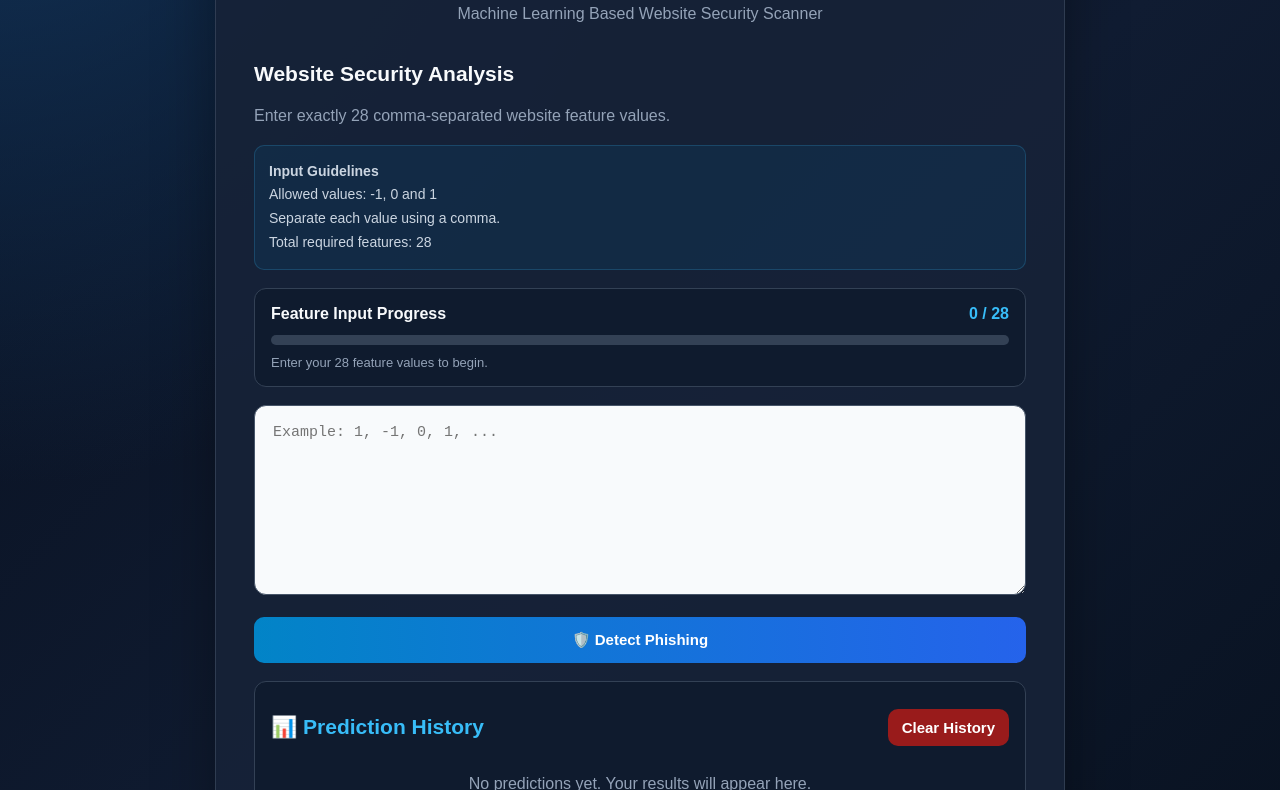
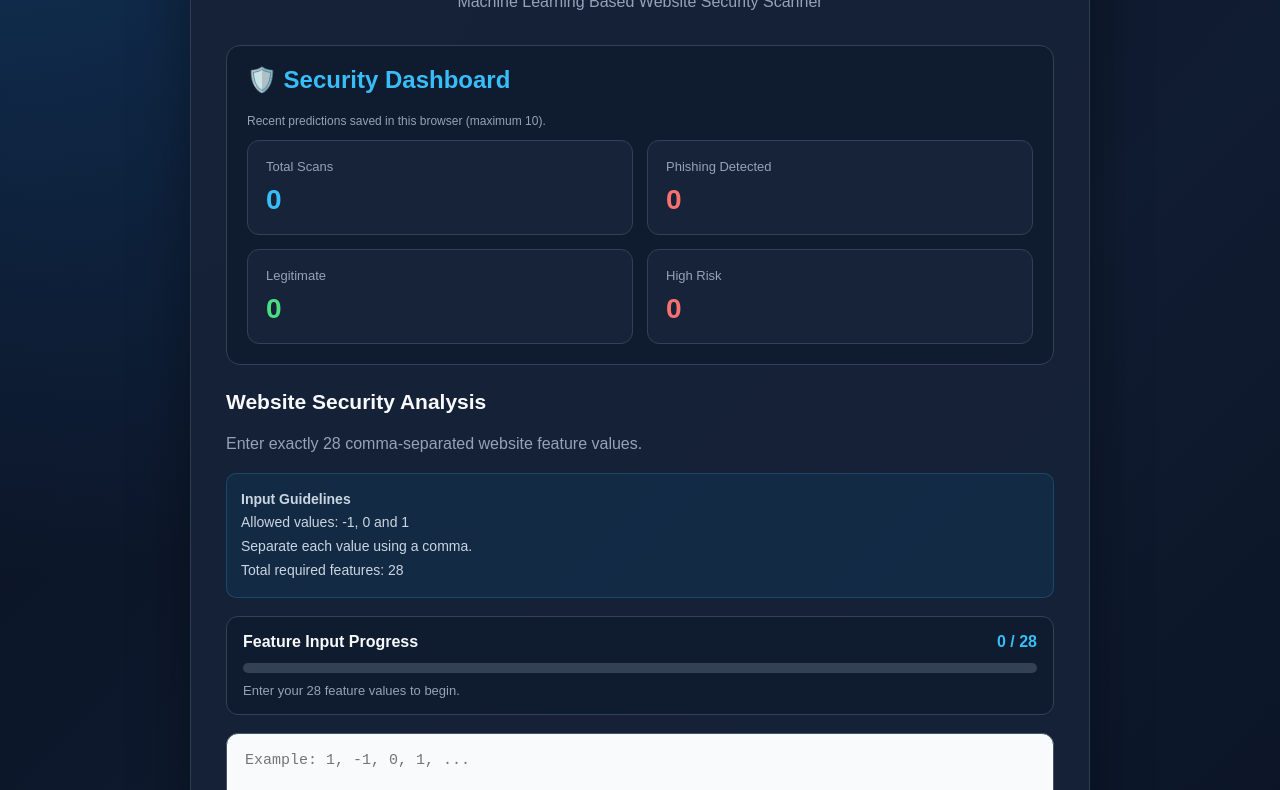
Before and after one commit to b1bhavay/Phishing-Website-Detection, a plain HTML site: page static/index.html in a window 1280 px wide. Shown: the part 212-1002 px from the top of the page. Drawn offline with Linux system fonts and the light colour scheme.

Commit message:
Update index.html

```diff
--- a/static/index.html
+++ b/static/index.html
@@ -12,7 +12,7 @@
 body {
     margin: 0;
     min-height: 100vh;
-    padding: 35px 18px;
+    padding: 25px 18px;
     font-family: Arial, sans-serif;
     color: #f8fafc;
     background:
@@ -21,18 +21,27 @@ body {
 }
 
 .container {
-    max-width: 850px;
+    max-width: 900px;
     margin: 25px auto;
-    padding: 38px;
+    padding: 35px;
     border: 1px solid rgba(148,163,184,.2);
     border-radius: 22px;
     background: rgba(23,35,56,.94);
     box-shadow: 0 20px 60px rgba(0,0,0,.35);
 }
 
-.header { text-align: center; margin-bottom: 35px; }
-.shield { font-size: 42px; margin-bottom: 10px; }
-h1 { color: #38bdf8; font-size: 34px; margin: 8px 0; }
+.header {
+    text-align: center;
+    margin-bottom: 30px;
+}
+
+.shield { font-size: 44px; }
+
+h1 {
+    color: #38bdf8;
+    font-size: 34px;
+    margin: 8px 0;
+}
 
 .subtitle, .description {
     color: #94a3b8;
@@ -40,6 +49,47 @@ h1 { color: #38bdf8; font-size: 34px; margin: 8px 0; }
 }
 
 .section-title { font-size: 21px; }
+
+.dashboard {
+    margin: 25px 0;
+    padding: 20px;
+    background: #0f1b2e;
+    border: 1px solid #334155;
+    border-radius: 14px;
+}
+
+.dashboard h2 {
+    color: #38bdf8;
+    margin-top: 0;
+}
+
+.dashboard-grid {
+    display: grid;
+    grid-template-columns: repeat(2, 1fr);
+    gap: 14px;
+}
+
+.dashboard-card {
+    background: #172338;
+    border: 1px solid #334155;
+    border-radius: 12px;
+    padding: 18px;
+}
+
+.dashboard-label {
+    color: #94a3b8;
+    font-size: 13px;
+    margin-bottom: 10px;
+}
+
+.dashboard-number {
+    font-size: 28px;
+    font-weight: bold;
+    color: #38bdf8;
+}
+
+.dashboard-number.danger { color: #f87171; }
+.dashboard-number.safe { color: #4ade80; }
 
 .guidance {
     margin: 15px 0;
@@ -66,7 +116,11 @@ h1 { color: #38bdf8; font-size: 34px; margin: 8px 0; }
     margin-bottom: 12px;
 }
 
-#counter { color: #38bdf8; font-weight: bold; }
+#counter {
+    color: #38bdf8;
+    font-weight: bold;
+}
+
 #counter.complete { color: #4ade80; }
 
 .progress-track {
@@ -126,8 +180,15 @@ button {
     cursor: pointer;
 }
 
-button:disabled { opacity: .6; cursor: not-allowed; }
-.detect-btn { width: 100%; margin-top: 18px; }
+button:disabled {
+    opacity: .6;
+    cursor: not-allowed;
+}
+
+.detect-btn {
+    width: 100%;
+    margin-top: 18px;
+}
 
 #result {
     display: none;
@@ -209,7 +270,10 @@ button:disabled { opacity: .6; cursor: not-allowed; }
     text-align: center;
 }
 
-.recommendations li { margin: 10px 0; line-height: 1.5; }
+.recommendations li {
+    margin: 10px 0;
+    line-height: 1.5;
+}
 
 .history-header {
     display: flex;
@@ -219,7 +283,10 @@ button:disabled { opacity: .6; cursor: not-allowed; }
     flex-wrap: wrap;
 }
 
-.history-header h2 { color: #38bdf8; font-size: 21px; }
+.history-header h2 {
+    color: #38bdf8;
+    font-size: 21px;
+}
 
 .clear-btn {
     background: #991b1b;
@@ -261,6 +328,7 @@ button:disabled { opacity: .6; cursor: not-allowed; }
     h1 { font-size: 26px; }
     textarea { height: 160px; }
     .metric-grid { grid-template-columns: 1fr; }
+    .dashboard-grid { grid-template-columns: 1fr 1fr; }
 }
 </style>
 </head>
@@ -271,7 +339,41 @@ button:disabled { opacity: .6; cursor: not-allowed; }
     <div class="header">
         <div class="shield">🛡️</div>
         <h1>Phishing Website Detection</h1>
-        <p class="subtitle">Machine Learning Based Website Security Scanner</p>
+        <p class="subtitle">
+            Machine Learning Based Website Security Scanner
+        </p>
+    </div>
+
+    <!-- SECURITY DASHBOARD -->
+    <div class="dashboard">
+        <h2>🛡️ Security Dashboard</h2>
+        <p class="history-date">
+            Recent predictions saved in this browser (maximum 10).
+        </p>
+
+        <div class="dashboard-grid">
+
+            <div class="dashboard-card">
+                <div class="dashboard-label">Total Scans</div>
+                <div class="dashboard-number" id="totalScans">0</div>
+            </div>
+
+            <div class="dashboard-card">
+                <div class="dashboard-label">Phishing Detected</div>
+                <div class="dashboard-number danger" id="phishingCount">0</div>
+            </div>
+
+            <div class="dashboard-card">
+                <div class="dashboard-label">Legitimate</div>
+                <div class="dashboard-number safe" id="legitimateCount">0</div>
+            </div>
+
+            <div class="dashboard-card">
+                <div class="dashboard-label">High Risk</div>
+                <div class="dashboard-number danger" id="highRiskCount">0</div>
+            </div>
+
+        </div>
     </div>
 
     <h2 class="section-title">Website Security Analysis</h2>
@@ -287,15 +389,20 @@ button:disabled { opacity: .6; cursor: not-allowed; }
         Total required features: 28
     </div>
 
+    <!-- FEATURE COUNTER -->
     <div class="counter-card">
         <div class="counter-top">
             <strong>Feature Input Progress</strong>
             <span id="counter">0 / 28</span>
         </div>
+
         <div class="progress-track">
             <div id="progress"></div>
         </div>
-        <div id="inputStatus">Enter your 28 feature values to begin.</div>
+
+        <div id="inputStatus">
+            Enter your 28 feature values to begin.
+        </div>
     </div>
 
     <textarea
@@ -304,19 +411,27 @@ button:disabled { opacity: .6; cursor: not-allowed; }
         oninput="updateCounter()"
     ></textarea>
 
-    <button class="detect-btn" id="detectBtn" onclick="detectWebsite()">
+    <button
+        class="detect-btn"
+        id="detectBtn"
+        onclick="detectWebsite()"
+    >
         🛡️ Detect Phishing
     </button>
 
+    <!-- PREDICTION RESULT -->
     <div id="result" aria-live="polite"></div>
 
+    <!-- PREDICTION HISTORY -->
     <div class="history-card">
         <div class="history-header">
             <h2>📊 Prediction History</h2>
+
             <button class="clear-btn" onclick="clearHistory()">
                 Clear History
             </button>
         </div>
+
         <div id="historyList"></div>
     </div>
 
@@ -329,6 +444,63 @@ button:disabled { opacity: .6; cursor: not-allowed; }
 <script>
 const HISTORY_KEY = "phishingPredictionHistory";
 
+/* SECURITY DASHBOARD */
+function renderDashboard() {
+    let history = [];
+
+    try {
+        history = JSON.parse(
+            localStorage.getItem(HISTORY_KEY) || "[]"
+        );
+    } catch (error) {
+        history = [];
+    }
+
+    if (!Array.isArray(history)) {
+        history = [];
+    }
+
+    const recentHistory = history.slice(0, 10);
+
+    let phishing = 0;
+    let legitimate = 0;
+    let highRisk = 0;
+
+    recentHistory.forEach(item => {
+        const result = String(
+            typeof item === "string"
+                ? item
+                : item.result || ""
+        ).toLowerCase();
+
+        if (result.includes("phishing")) {
+            phishing++;
+        } else if (result.includes("legitimate")) {
+            legitimate++;
+        }
+
+        if (
+            typeof item === "object" &&
+            String(item.risk_level || "").toLowerCase() === "high"
+        ) {
+            highRisk++;
+        }
+    });
+
+    document.getElementById("totalScans").textContent =
+        recentHistory.length;
+
+    document.getElementById("phishingCount").textContent =
+        phishing;
+
+    document.getElementById("legitimateCount").textContent =
+        legitimate;
+
+    document.getElementById("highRiskCount").textContent =
+        highRisk;
+}
+
+/* INPUT DETAILS */
 function getInputDetails() {
     const input = document.getElementById("features").value.trim();
 
@@ -346,6 +518,7 @@ function getInputDetails() {
     };
 }
 
+/* FEATURE COUNTER */
 function updateCounter() {
     const details = getInputDetails();
 
@@ -374,11 +547,15 @@ function updateCounter() {
     } else {
         counter.classList.add("complete");
         progress.classList.add("complete");
-        status.innerText = "✓ All 28 feature values are valid. Ready to predict!";
+
+        status.innerText =
+            "✓ All 28 feature values are valid. Ready to predict!";
+
         status.className = "valid";
     }
 }
 
+/* DISPLAY MESSAGE */
 function showMessage(message, type) {
     const result = document.getElementById("result");
     result.replaceChildren();
@@ -390,6 +567,7 @@ function showMessage(message, type) {
     result.className = "show " + type;
 }
 
+/* SAVE PREDICTION */
 function savePrediction(data) {
     try {
         const history = JSON.parse(
@@ -410,11 +588,14 @@ function savePrediction(data) {
         );
 
         renderHistory();
+        renderDashboard();
+
     } catch (error) {
         console.warn("Could not save prediction history.", error);
     }
 }
 
+/* PREDICTION HISTORY */
 function renderHistory() {
     const historyList = document.getElementById("historyList");
     historyList.replaceChildren();
@@ -432,7 +613,9 @@ function renderHistory() {
     if (!Array.isArray(history) || history.length === 0) {
         const empty = document.createElement("div");
         empty.className = "empty-history";
-        empty.textContent = "No predictions yet. Your results will appear here.";
+        empty.textContent =
+            "No predictions yet. Your results will appear here.";
+
         historyList.appendChild(empty);
         return;
     }
@@ -446,7 +629,9 @@ function renderHistory() {
         const label = document.createElement("div");
         label.className = "history-result";
 
-        const normalized = String(item.result || "").toLowerCase();
+        const normalized = String(
+            typeof item === "string" ? item : item.result || ""
+        ).toLowerCase();
 
         if (normalized.includes("phishing")) {
             label.classList.add("phishing");
@@ -454,24 +639,33 @@ function renderHistory() {
             label.classList.add("legitimate");
         }
 
-        label.textContent = item.result || "Prediction completed";
+        label.textContent =
+            typeof item === "string"
+                ? item
+                : item.result || "Prediction completed";
 
+        details.appendChild(label);
+
+        if (typeof item === "object") {
             const date = document.createElement("div");
             date.className = "history-date";
 
             const parsedDate = new Date(item.date);
+
             date.textContent = isNaN(parsedDate.getTime())
                 ? "Date unavailable"
                 : parsedDate.toLocaleString();
 
-        details.appendChild(label);
             details.appendChild(date);
 
             if (item.confidence !== undefined) {
                 const score = document.createElement("div");
                 score.className = "history-date";
-            score.textContent = `Model confidence: ${item.confidence}%`;
+                score.textContent =
+                    `Model confidence: ${item.confidence}%`;
+
                 details.appendChild(score);
+            }
         }
 
         row.appendChild(details);
@@ -479,15 +673,19 @@ function renderHistory() {
     });
 }
 
+/* CLEAR HISTORY */
 function clearHistory() {
     if (!confirm("Are you sure you want to clear prediction history?")) {
         return;
     }
 
     localStorage.removeItem(HISTORY_KEY);
+
     renderHistory();
+    renderDashboard();
 }
 
+/* CREATE METRIC CARD */
 function addMetric(parent, label, value, extraClass = "") {
     const card = document.createElement("div");
     card.className = "metric-card";
@@ -502,15 +700,18 @@ function addMetric(parent, label, value, extraClass = "") {
 
     card.appendChild(title);
     card.appendChild(number);
+
     parent.appendChild(card);
 }
 
+/* DISPLAY PREDICTION */
 function displayPrediction(data) {
     const result = document.getElementById("result");
     result.replaceChildren();
 
     const heading = document.createElement("h2");
     heading.textContent = data.result || "Prediction completed";
+
     result.appendChild(heading);
 
     const metricGrid = document.createElement("div");
@@ -534,6 +735,7 @@ function displayPrediction(data) {
 
     if (data.risk_level !== undefined) {
         const risk = String(data.risk_level).toLowerCase();
+
         let riskClass = "";
 
         if (risk === "high") riskClass = "risk-high";
@@ -550,6 +752,7 @@ function displayPrediction(data) {
 
     result.appendChild(metricGrid);
 
+    /* PROBABILITY BAR */
     if (data.phishing_probability !== undefined) {
         const section = document.createElement("div");
         section.className = "probability-section";
@@ -564,12 +767,14 @@ function displayPrediction(data) {
         bar.id = "probabilityBar";
 
         const probability = Number(data.phishing_probability);
+
         bar.style.width =
             Math.max(0, Math.min(probability, 100)) + "%";
 
         track.appendChild(bar);
         section.appendChild(label);
         section.appendChild(track);
+
         result.appendChild(section);
     }
 
@@ -577,13 +782,16 @@ function displayPrediction(data) {
     note.className = "history-date";
     note.textContent =
         "Note: Model probability is an estimate, not a guarantee of correctness.";
+
     result.appendChild(note);
 
+    /* SECURITY RECOMMENDATIONS */
     const box = document.createElement("div");
     box.className = "recommendations";
 
     const title = document.createElement("h3");
     title.textContent = "Security Recommendations";
+
     box.appendChild(title);
 
     const list = document.createElement("ul");
@@ -604,12 +812,16 @@ function displayPrediction(data) {
     result.className = "show success";
 }
 
+/* MAIN PREDICTION FUNCTION */
 async function detectWebsite() {
     const input = document.getElementById("features").value.trim();
     const button = document.getElementById("detectBtn");
 
     if (!input) {
-        showMessage("Error: Please enter the 28 feature values.", "error");
+        showMessage(
+            "Error: Please enter the 28 feature values.",
+            "error"
+        );
         return;
     }
 
@@ -624,12 +836,18 @@ async function detectWebsite() {
     }
 
     if (tokens.some(x => x === "")) {
-        showMessage("Error: Empty values are not allowed.", "error");
+        showMessage(
+            "Error: Empty values are not allowed.",
+            "error"
+        );
         return;
     }
 
     if (tokens.some(x => !["-1", "0", "1"].includes(x))) {
-        showMessage("Error: Only -1, 0 and 1 values are allowed.", "error");
+        showMessage(
+            "Error: Only -1, 0 and 1 values are allowed.",
+            "error"
+        );
         return;
     }
 
@@ -643,8 +861,12 @@ async function detectWebsite() {
     try {
         const response = await fetch("/predict", {
             method: "POST",
-            headers: { "Content-Type": "application/json" },
-            body: JSON.stringify({ values: values })
+            headers: {
+                "Content-Type": "application/json"
+            },
+            body: JSON.stringify({
+                values: values
+            })
         });
 
         const data = await response.json();
@@ -658,14 +880,19 @@ async function detectWebsite() {
         }
 
         if (!data.result) {
-            throw new Error("The API did not return a prediction result.");
+            throw new Error(
+                "The API did not return a prediction result."
+            );
         }
 
         savePrediction(data);
         displayPrediction(data);
 
     } catch (error) {
-        showMessage("Error: " + error.message, "error");
+        showMessage(
+            "Error: " + error.message,
+            "error"
+        );
 
     } finally {
         button.disabled = false;
@@ -673,8 +900,11 @@ async function detectWebsite() {
     }
 }
 
+/* INITIALIZE WEBSITE */
 updateCounter();
 renderHistory();
+renderDashboard();
+
 </script>
 
 </body>
```
Lines whose indentation alone changed are shown as unchanged.
